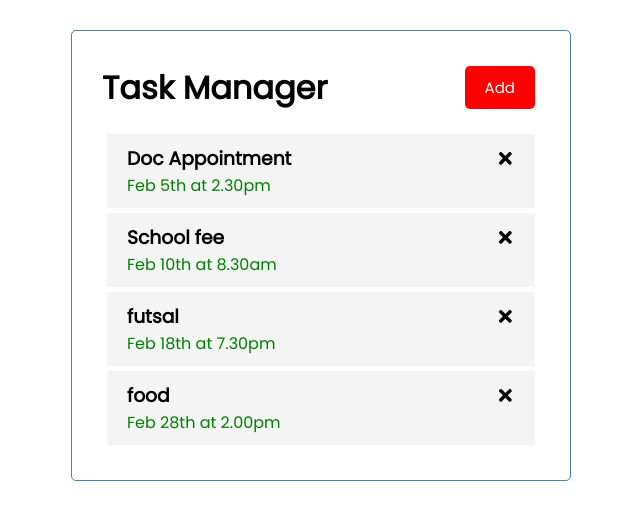
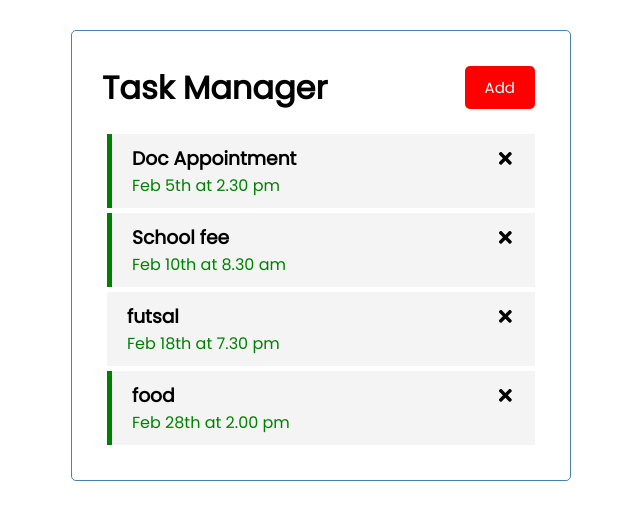
Before and after one commit to NishanthManiwannan/Task_Manager, a React (Create React App) app: page / in a window 1280 px wide. Shown: the top 520 px of the page, without its empty margins (319-959 px from the left). Built offline with nearby package versions, Linux system fonts and the light colour scheme.

Commit message:
Reminder set and Add.js new file

```diff
--- a/src/App.js
+++ b/src/App.js
@@ -1,5 +1,5 @@
 import Header from './components/Header';
-import Task from './components/Tasks';
+import Tasks from './components/Tasks';
 import { useState } from 'react'
 
 const App = () => {
@@ -8,25 +8,25 @@ const App = () => {
     {
       id: '1',
       text: 'Doc Appointment',
-      day: 'Feb 5th at 2.30pm',
+      day: 'Feb 5th at 2.30 pm',
       reminder: true
     },
     {
       id: '2',
       text: 'School fee',
-      day: 'Feb 10th at 8.30am',
+      day: 'Feb 10th at 8.30 am',
       reminder: true
     },
     {
       id: '3',
       text: 'futsal',
-      day: 'Feb 18th at 7.30pm',
+      day: 'Feb 18th at 7.30 pm',
       reminder: false
     },
     {
       id: '4',
       text: 'food',
-      day: 'Feb 28th at 2.00pm',
+      day: 'Feb 28th at 2.00 pm',
       reminder: true
     }
   ])
@@ -36,10 +36,16 @@ const App = () => {
     setTasks(task.filter((task) => task.id !== id))
   }
 
+  //Reminder
+  const toggleReminder = (id) => {
+    setTasks(task.map((task) => task.id === id
+      ? { ...task, reminder: !task.reminder } : task))
+  }
+
   return (
     <div className="container">
       <Header />
-      {task.length > 0 ? (<Task task={task} onDelete={deleteTask} />) : ('Empty Tasks')}
+      {task.length > 0 ? (<Tasks task={task} onDelete={deleteTask} onToggle={toggleReminder} />) : ('Empty Tasks')}
     </div>
   );
 }
--- a/src/components/Task.js
+++ b/src/components/Task.js
@@ -1,8 +1,8 @@
 import React from 'react'
 import { FaTimes } from 'react-icons/fa'
-const Task = ({ task, onDelete }) => {
+const Task = ({ task, onDelete, onToggle }) => {
     return (
-        <div className="task">
+        <div className={`task ${task.reminder ? 'reminder' : ''}`} onDoubleClick={() => onToggle(task.id)}>
             <h3>
                 {task.text} <FaTimes style={{ cursor: 'pointer' }} onClick={() => onDelete(task.id)} />
             </h3>
--- a/src/components/Tasks.js
+++ b/src/components/Tasks.js
@@ -2,7 +2,7 @@ import React from 'react'
 // import { useState } from 'react'
 import Task from './Task'
 
-const Tasks = ({ task, onDelete }) => {
+const Tasks = ({ task, onDelete, onToggle }) => {
 
   // const [task, useTask] = useState([
   //     {
@@ -13,7 +13,6 @@ const Tasks = ({ task, onDelete }) => {
   //     }
   // ] )
 
-
   return (
     <>
       {/* {task.map((task) => (
@@ -21,7 +20,7 @@ const Tasks = ({ task, onDelete }) => {
           ))}   */}
 
       {task.map((task) => (
-        <Task key={task.id} task={task} onDelete={onDelete} />
+        <Task key={task.id} task={task} onDelete={onDelete} onToggle={onToggle} />
       ))}
     </>
   )
```
Also changed, not shown: src/components/AddTask.js (added).
